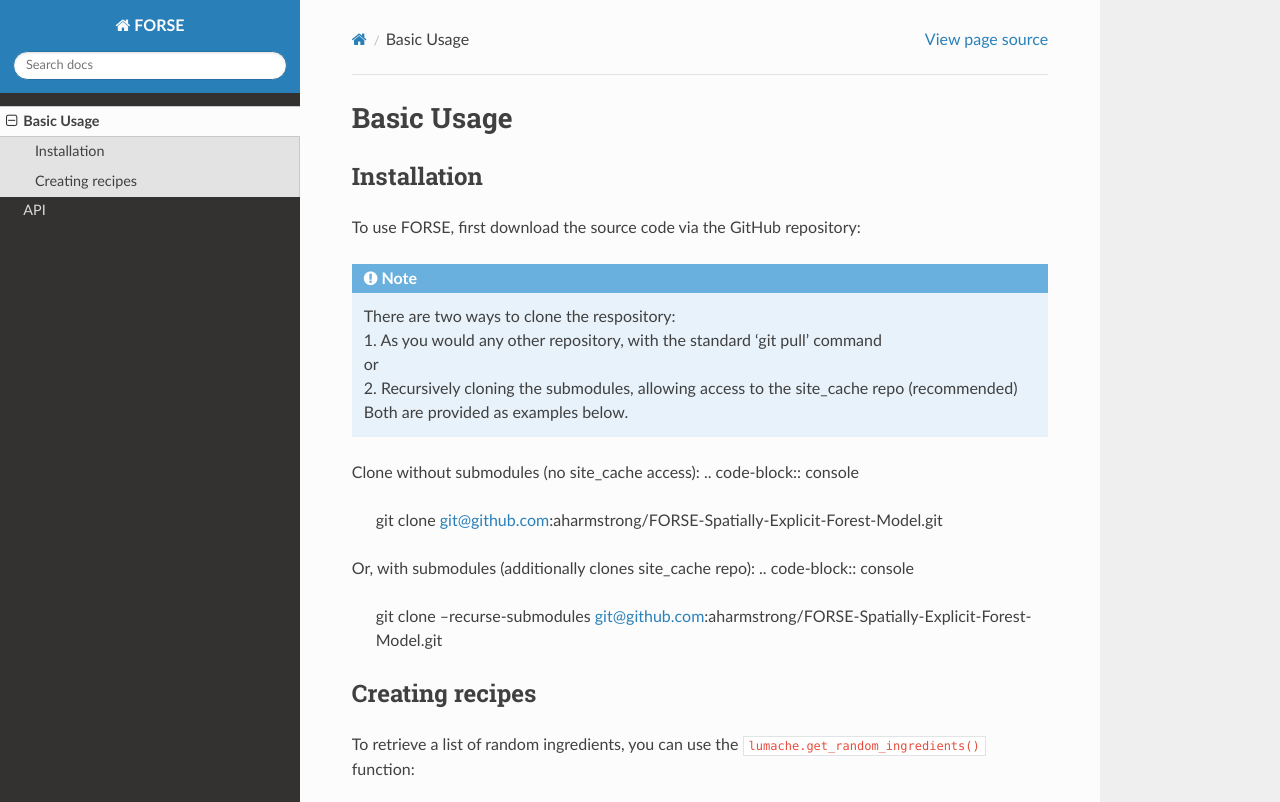
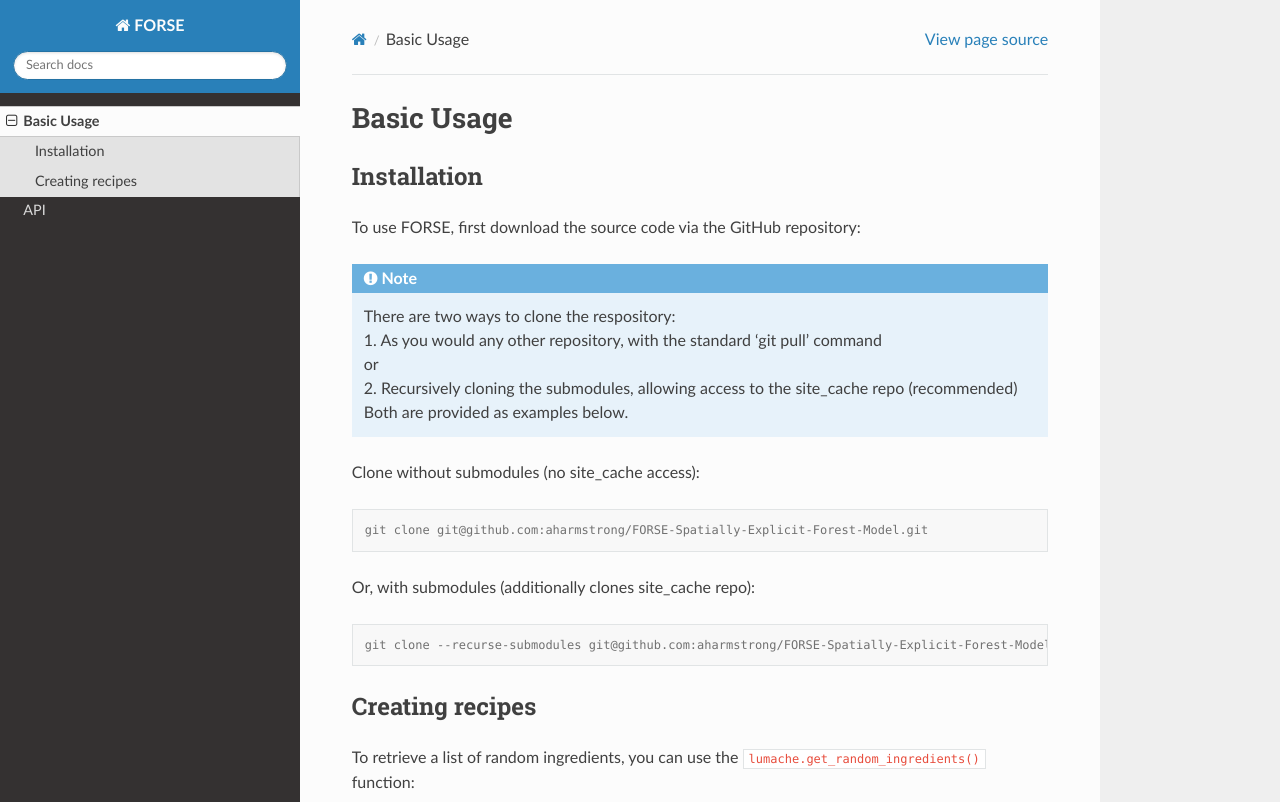
Before and after one commit to TBakewell25/FORSE-Documentation, a Sphinx documentation site: the page built from docs/source/usage.rst, in a window 1280 px wide and 900 px high, cut to the strip 0-802 px from the top of the window. Built offline with Sphinx 7.4.7 and the Read the Docs theme 3.1.0, drawn with Linux system fonts in a browser that asks for light colours.

```diff
--- a/docs/source/usage.rst
+++ b/docs/source/usage.rst
@@ -15,12 +15,14 @@ To use FORSE, first download the source code via the GitHub repository:
     | 2. Recursively cloning the submodules, allowing access to the site_cache repo (recommended)
     | Both are provided as examples below.
 
-Clone without submodules (no site_cache access)\:
+Clone without submodules (no site_cache access):
+
 .. code-block:: console
 
    git clone git@github.com:aharmstrong/FORSE-Spatially-Explicit-Forest-Model.git
 
-Or, with submodules (additionally clones site_cache repo)\:
+Or, with submodules (additionally clones site_cache repo):
+
 .. code-block:: console
 
     git clone --recurse-submodules git@github.com:aharmstrong/FORSE-Spatially-Explicit-Forest-Model.git
```
